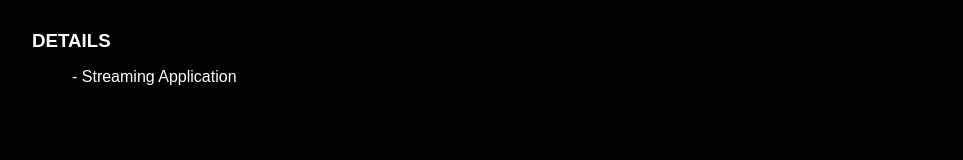
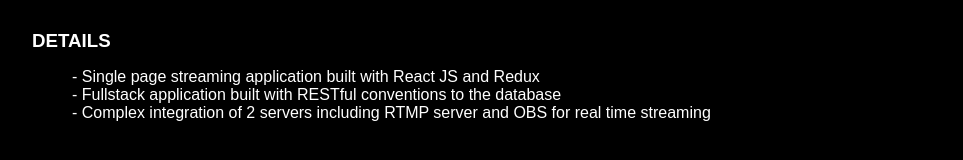
Before and after one commit to kevinyooky/FinalPortfolio, a website: page dist/index.html in a window 1280 px wide. Shown: the part 2163-2323 px from the top of the page, without its empty margins (158-1121 px from the left). Drawn offline with nearby package versions, Linux system fonts and the light colour scheme.

Commit message:
updated description

```diff
--- a/dist/index.html
+++ b/dist/index.html
@@ -69,7 +69,9 @@
             </iframe>
             <h3>DETAILS</h3>
             <ul>
-              <li>- Streaming Application </li>
+              <li>- Single page streaming application built with React JS and Redux</li>
+              <li>- Fullstack application built with RESTful conventions to the database</li>
+              <li>- Complex integration of 2 servers including RTMP server and OBS for real time streaming</li>
             </ul>
           </div>
         </div>
```
Also changed, not shown: 1 other file.
